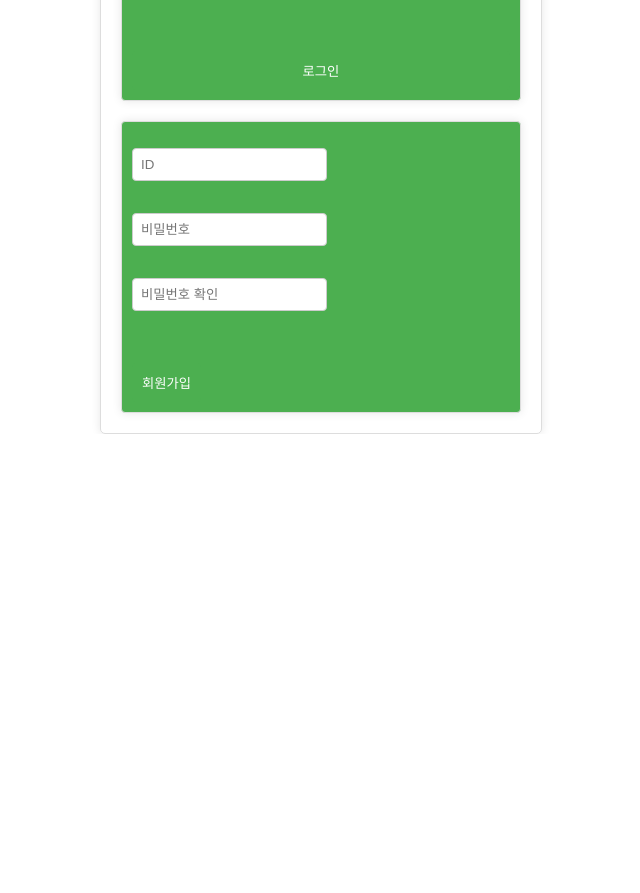
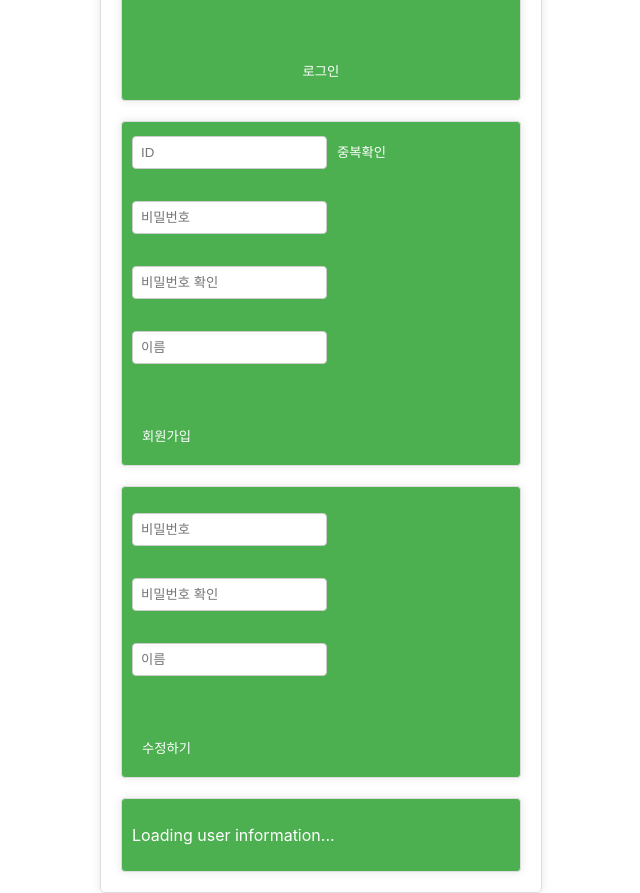
Before and after one commit to WebSystem-3/WebSysFront, a React (Create React App) app: page /userInfo in a window 1280 px wide. Shown: the part 1380-2273 px from the top of the page, without its empty margins (319-959 px from the left). Before the commit the page ends 1814 px from the top, so only its background shows below. Built offline with nearby package versions, Linux system fonts and the light colour scheme; no server answers.

Commit message:
정보조회수정

```diff
--- a/src/App.jsx
+++ b/src/App.jsx
@@ -3,6 +3,8 @@ import Calendar from './Components/Calendar/Calender';
 import LoginForm from './Components/Login/LoginForm';
 import SignUp from './Components/SignUp/SignUp';
 import Timer from './Components/Timer/Timer';
+import UserEdit from './Components/UserEdit/UserEdit';
+import UserInfo from './Components/UserInfo/UserInfo';
 
 function App() {
   return (
@@ -11,6 +13,8 @@ function App() {
       <Calendar />
       <LoginForm />
       <SignUp />
+      <UserEdit />
+      <UserInfo />
     </RecoilRoot>
   );
 }
--- a/src/Components/SignUp/SignUp.jsx
+++ b/src/Components/SignUp/SignUp.jsx
@@ -1,16 +1,17 @@
 import React from 'react';
 import {useState} from 'react';
-
 function SignUp(props) {
     const [id, setId] = useState("");
     const [password, setPassword] = useState("");
     const [password2, setPassword2] = useState("");
+    const [name, setName] = useState("");
 
     const handleSignup = () => {
         const userData={
           userId: id,
           userPassword: password,
           userPassword2: password2,
+          userName: name,
         };
         fetch("http://localhost:8080/user/signup",{
           method: "post",
@@ -28,18 +29,34 @@ function SignUp(props) {
             else{
                 alert(json.isSuccess);
             }
-          })
+            })
+    }
+
+    const handleValidation = () => {
+        const userData={
+        userId: id,
+        };
+        fetch("http://localhost:8080/user/validation",{
+        method: "post",
+        headers:{
+            "content-type": "application/json",
+        }, body: JSON.stringify(userData),
+        })
+        /**/
         };
 
     return(
         <div>
-        <p>
-            <input
+        <label>
+        <input
             type="text"
             placeholder="ID"
             onChange={(event) => setId(event.target.value)}
             />
-        </p>
+        </label>
+        <button type='button' onClick={handleValidation}>
+            중복확인
+          </button>
         <p>
             <input
             type="password"
@@ -54,6 +71,13 @@ function SignUp(props) {
             onChange={(event) => setPassword2(event.target.value)}
             />
         </p>
+        <p>
+            <input
+            type="text"
+            placeholder="이름"
+            onChange={(event) => setName(event.target.value)}
+            />
+        </p>
         <br />
         <button type='button' onClick={handleSignup}>
             회원가입
--- /dev/null
+++ b/src/Components/UserEdit/UserEdit.jsx
@@ -0,0 +1,55 @@
+import React from 'react';
+import {useState} from 'react';
+function UserEdit(props) {
+    const [password, setPassword] = useState("");
+    const [password2, setPassword2] = useState("");
+    const [name, setName] = useState("");
+
+    const handleEdit = () => {
+        const userData={
+          userPassword: password,
+          userPassword2: password2,
+          userName: name,
+        };
+        fetch("http://localhost:8080/user/edit/:{user_id}",{
+          method: "patch",
+          headers:{
+            "content-type": "application/json",
+          }, body: JSON.stringify(userData),
+        })
+          .then((response) => console.log(response))
+          .catch((error) => console.log(error));
+    }
+
+    return(
+        <div>
+        <p>
+            <input
+            type="password"
+            placeholder="비밀번호"
+            onChange={(event) => setPassword(event.target.value)}
+            />
+        </p>
+        <p>
+            <input
+            type="password"
+            placeholder="비밀번호 확인"
+            onChange={(event) => setPassword2(event.target.value)}
+            />
+        </p>
+        <p>
+            <input
+            type="text"
+            placeholder="이름"
+            onChange={(event) => setName(event.target.value)}
+            />
+        </p>
+        <br />
+        <button type='button' onClick={handleEdit}>
+            수정하기
+          </button>
+        </div>
+    );
+};
+
+export default UserEdit;
--- /dev/null
+++ b/src/Components/UserInfo/UserInfo.jsx
@@ -0,0 +1,30 @@
+import React from 'react';
+import { useState, useEffect } from 'react';
+
+function UserInfo() {
+  const [userData, setUserData] = useState(null);
+
+  useEffect(() => {
+    fetch('http://localhost:8080/user/info/:{user_id}')
+      .then((response) => response.json())
+      .then((data) => {
+        setUserData(data);
+      })
+      .catch((error) => console.error(error));
+  }, []); // The empty dependency array ensures that this effect runs once when the component mounts
+
+  return (
+    <div>
+      {userData ? (
+        <div>
+          <p>{userData.userName} 님,</p>
+          <p>{userData.userId}</p>
+        </div>
+      ) : (
+        <p>Loading user information...</p>
+      )}
+    </div>
+  );
+}
+
+export default UserInfo;
```
